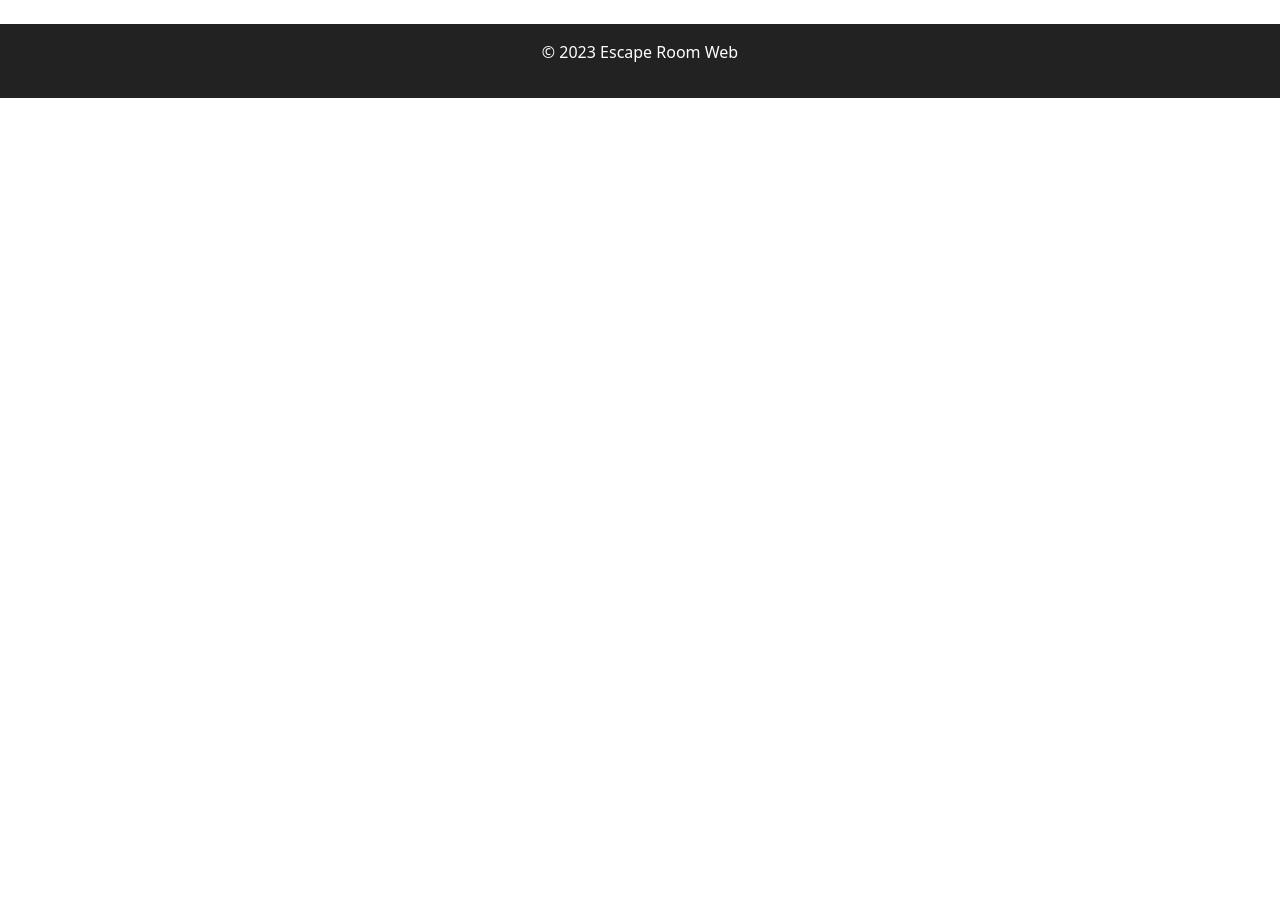
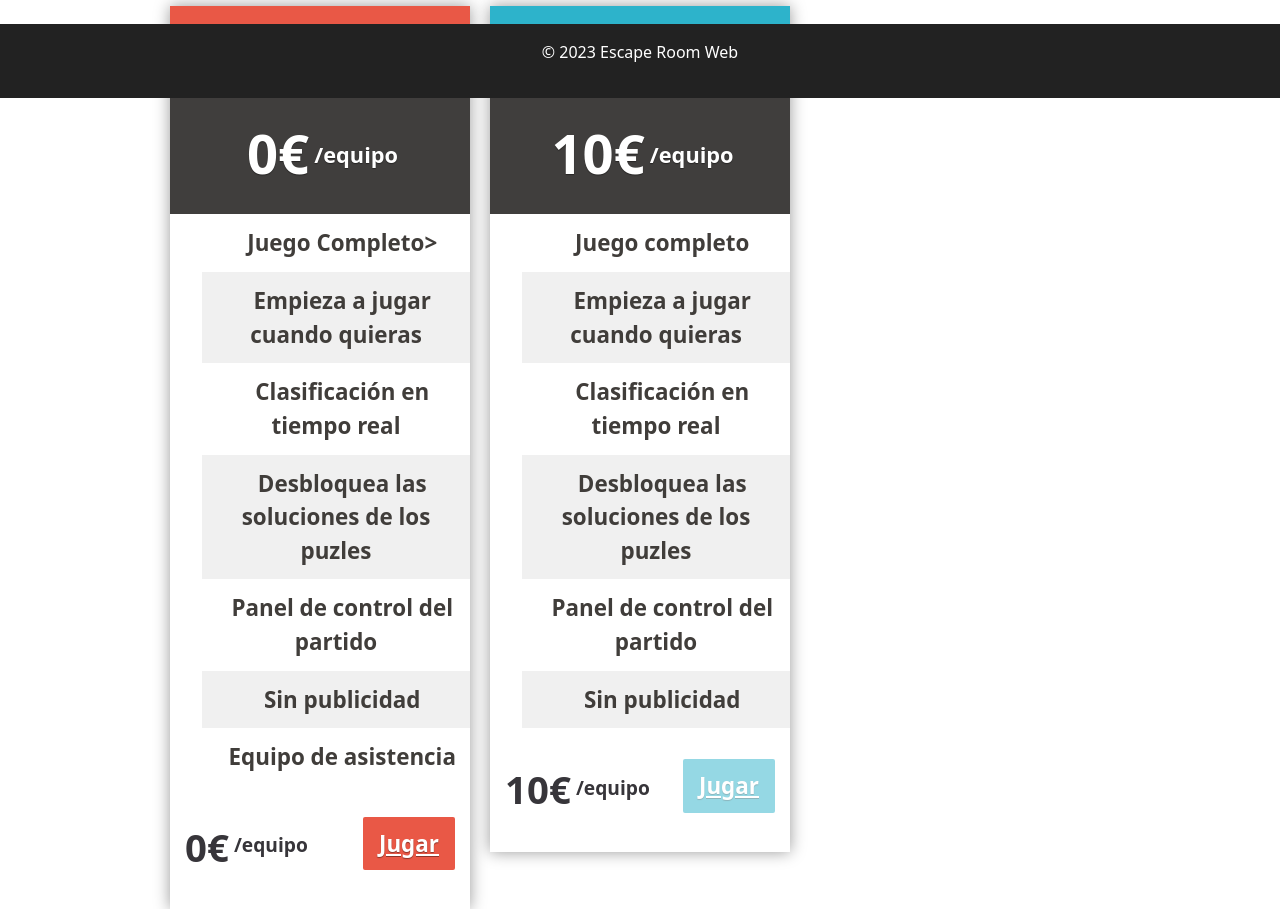
Before and after one commit to martaboso98/SCAPE-ROOM, a plain HTML site: page index.html in a window 1280 px wide. Shown: the part 702-1611 px from the top of the page. Before the commit the page ends 800 px from the top, so only its background shows below. Drawn offline with nearby package versions, Linux system fonts and the light colour scheme.

Commit message:
Tabla de pago

```diff
--- a/index.html
+++ b/index.html
@@ -41,8 +41,52 @@
             <li>Explora el código fuente, busca pistas y resuelve los desafíos.</li>
         </ol>
     </section>
+<!--Pagos  -->
+<!-- Pagos -->
+<div class="pricing-wrapper clearfix">
+    <!-- Titulo -->
+    <h1 class="pricing-table-title">Tabla de Precios</h1>
 
+    <div class="pricing-table">
+        <h3 class="pricing-title">Free</h3>
+        <div class="price">0€<sup>/equipo</sup></div>
+        <!-- Lista de Caracteristicas / Propiedades -->
+        <ul class="table-list">
+            <li>Juego Completo></li>
+            <li>Empieza a jugar cuando quieras</li>
+            <li>Clasificación en tiempo real</li>
+            <li>Desbloquea las soluciones de los puzles</li>
+            <li>Panel de control del partido</li>
+            <li>Sin publicidad</li>
+            <li>Equipo de asistencia</li>
+        </ul>
+        <!-- Contratar / Comprar -->
+        <div class="table-buy">
+            <p>0€<sup>/equipo</sup></p>
+            <a href="#" class="pricing-action">Jugar</a>
+        </div>
+    </div>
 
+    <div class="pricing-table recommended">
+        <h3 class="pricing-title">Premium</h3>
+        <div class="price">10€<sup>/equipo</sup></div>
+        <!-- Lista de Caracteristicas / Propiedades -->
+        <ul class="table-list">
+            <li>Juego completo</li>
+            <li>Empieza a jugar cuando quieras</li>
+            <li>Clasificación en tiempo real</li>
+            <li>Desbloquea las soluciones de los puzles</li>
+            <li>Panel de control del partido</span></li>
+            <li>Sin publicidad</li>
+        </ul>
+        <!-- Contratar / Comprar -->
+        <div class="table-buy">
+            <p>10€<sup>/equipo</sup></p>
+            <a href="#" class="pricing-action disabled">Jugar</a>
+        </div>
+    </div>
+</div>
+    <!--  -->
     <footer>
         <p>&copy; 2023 Escape Room Web</p>
     </footer>
--- a/style.css
+++ b/style.css
@@ -43,3 +43,223 @@ footer {
     bottom: 0;
     width: 100%;
 }
+
+/* Tabla de pagos */
+ul {
+    list-style-type: none;
+}
+
+a {
+    color: #e95846;
+    text-decoration: none;
+}
+
+.pricing-table-title {
+    text-transform: uppercase;
+    font-weight: 700;
+    font-size: 2.6em;
+    color: #000000;
+    margin-top: 15px;
+    text-align: left;
+    margin-bottom: 25px;
+    text-shadow: 0 1px 1px rgba(0, 0, 0, 0.4);
+}
+
+.pricing-table-title a {
+    font-size: 0.6em;
+}
+
+.clearfix:after {
+    content: '';
+    display: block;
+    height: 0;
+    width: 0;
+    clear: both;
+}
+
+/** ========================
+ * Contenedor
+ ============================*/
+.pricing-wrapper {
+    width: 960px;
+    margin: 40px auto 0;
+}
+
+.pricing-table {
+    margin: 0 10px;
+    text-align: center;
+    width: 300px;
+    float: left;
+    -webkit-box-shadow: 0 0 15px rgba(0, 0, 0, 0.4);
+    box-shadow: 0 0 15px rgba(0, 0, 0, 0.4);
+    -webkit-transition: all 0.25s ease;
+    -o-transition: all 0.25s ease;
+    transition: all 0.25s ease;
+    color: white;
+}
+
+.pricing-table:hover {
+    -webkit-transform: scale(1.06);
+    -ms-transform: scale(1.06);
+    -o-transform: scale(1.06);
+    transform: scale(1.06);
+}
+
+.pricing-title {
+    color: #ffffff;
+    background: #e95846;
+    padding: 20px 0;
+    font-size: 2em;
+    text-transform: uppercase;
+    text-shadow: 0 1px 1px rgba(0, 0, 0, 0.4);
+}
+
+.pricing-table.recommended .pricing-title {
+    background: #2db3cb;
+}
+
+.pricing-table.recommended .pricing-action {
+    background: #2db3cb;
+}
+
+.pricing-table .price {
+    background: #403e3d;
+    font-size: 3.4em;
+    font-weight: 700;
+    padding: 20px 0;
+    text-shadow: 0 1px 1px rgba(0, 0, 0, 0.4);
+}
+
+.pricing-table .price sup {
+    font-size: 0.4em;
+    position: relative;
+    left: 5px;
+}
+
+.table-list {
+    background: #FFF;
+    color: #403d3a;
+}
+
+.table-list li {
+    font-size: 1.4em;
+    font-weight: 700;
+    padding: 12px 8px;
+}
+
+.table-list li:before {
+    content: "\f00c";
+    font-family: 'FontAwesome';
+    color: #3fab91;
+    display: inline-block;
+    position: relative;
+    right: 5px;
+    font-size: 16px;
+}
+
+.table-list li span {
+    font-weight: 400;
+}
+
+.table-list li span.unlimited {
+    color: #FFF;
+    background: #e95846;
+    font-size: 0.9em;
+    padding: 5px 7px;
+    display: inline-block;
+    -webkit-border-radius: 38px;
+    -moz-border-radius: 38px;
+    border-radius: 38px;
+}
+
+
+.table-list li:nth-child(2n) {
+    background: #F0F0F0;
+}
+
+.table-buy {
+    background: #FFF;
+    padding: 15px;
+    text-align: left;
+    overflow: hidden;
+}
+
+.table-buy p {
+    float: left;
+    color: #37353a;
+    font-weight: 700;
+    font-size: 2.4em;
+}
+
+.table-buy p sup {
+    font-size: 0.5em;
+    position: relative;
+    left: 5px;
+}
+
+.table-buy .pricing-action {
+    float: right;
+    color: #FFF;
+    background: #e95846;
+    padding: 10px 16px;
+    -webkit-border-radius: 2px;
+    -moz-border-radius: 2px;
+    border-radius: 2px;
+    font-weight: 700;
+    font-size: 1.4em;
+    text-shadow: 0 1px 1px rgba(0, 0, 0, 0.4);
+    -webkit-transition: all 0.25s ease;
+    -o-transition: all 0.25s ease;
+    transition: all 0.25s ease;
+}
+
+.table-buy .pricing-action:hover {
+    background: #cf4f3e;
+}
+
+.recommended .table-buy .pricing-action:hover {
+    background: #228799;
+}
+
+/*Responsive*/
+@media only screen and (min-width: 768px) and (max-width: 959px) {
+    .pricing-wrapper {
+        width: 768px;
+    }
+
+    .pricing-table {
+        width: 236px;
+    }
+
+    .table-list li {
+        font-size: 1.3em;
+    }
+
+}
+
+@media only screen and (max-width: 767px) {
+    .pricing-wrapper {
+        width: 420px;
+    }
+
+    .pricing-table {
+        display: block;
+        float: none;
+        margin: 0 0 20px 0;
+        width: 100%;
+    }
+}
+
+@media only screen and (max-width: 479px) {
+    .pricing-wrapper {
+        width: 300px;
+    }
+}
+
+.disabled {
+    /* Desactivar el boton de jugar */
+    pointer-events: none;
+    cursor: default;
+    opacity: 0.5;
+
+}
```
